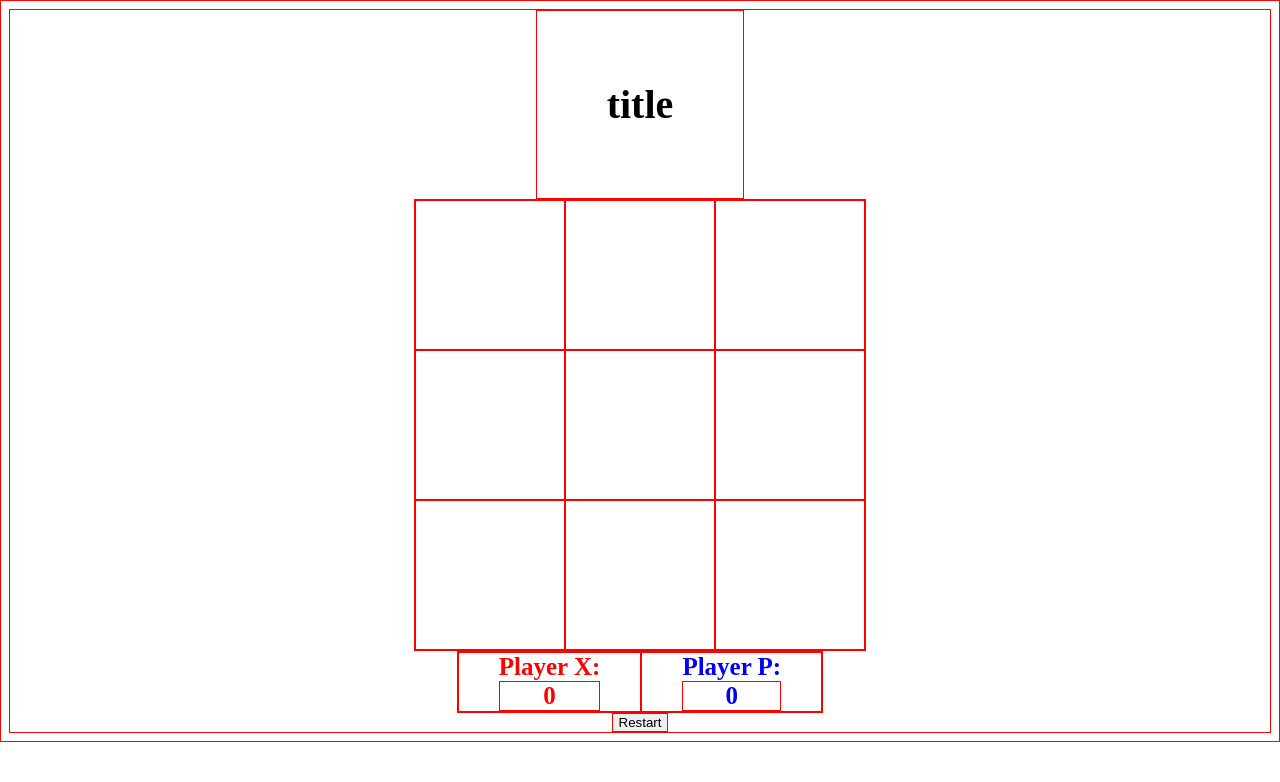
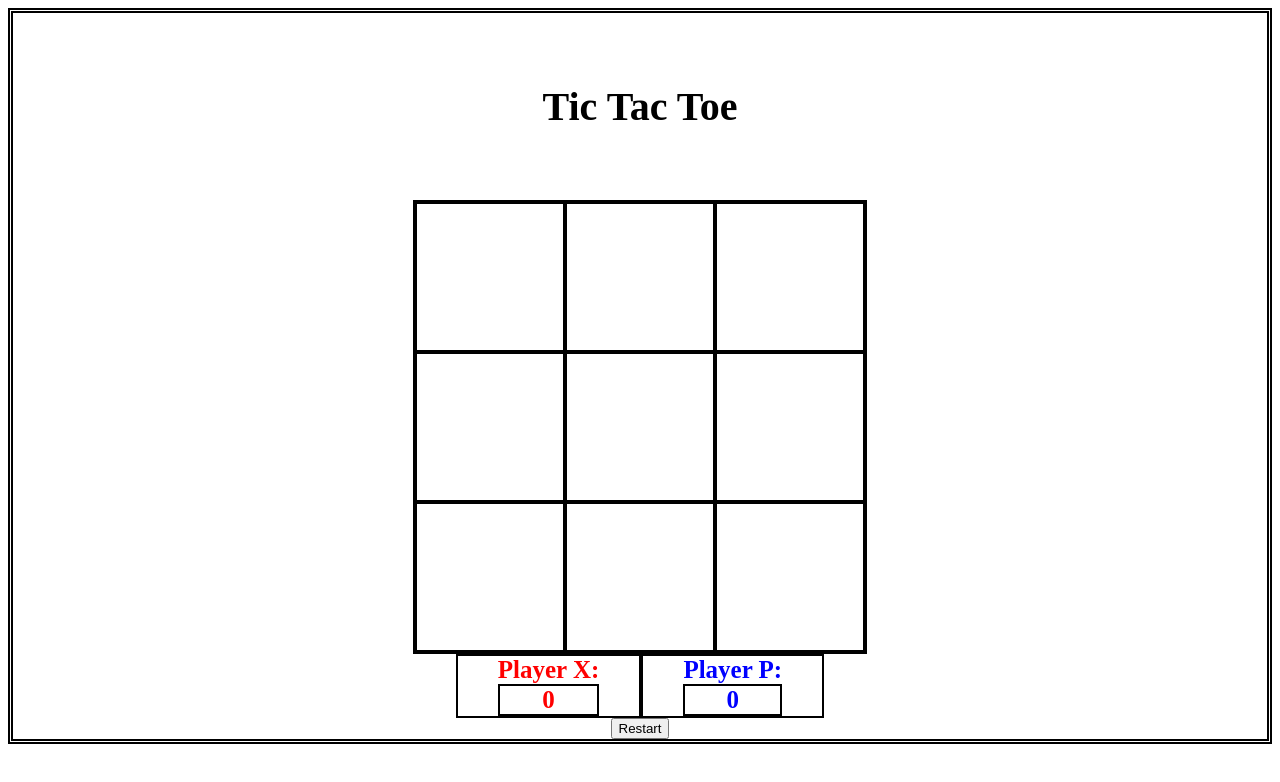
Before and after one commit to Maor-levin/small-tasks, a plain HTML site: page ticTacToe/index.html in a window 1280 px wide. Drawn offline with Linux system fonts and the light colour scheme.

Commit message:
added borders

```diff
--- a/ticTacToe/index.html
+++ b/ticTacToe/index.html
@@ -8,7 +8,7 @@
     <script src="script.js" defer></script>
 </head>
 <body>
-    <div class="title">title</div>
+    <div class="title">Tic Tac Toe</div>
     <div class="gameBorder">
         <div class="box"></div>
         <div class="box"></div>
--- a/ticTacToe/style.css
+++ b/ticTacToe/style.css
@@ -1,17 +1,17 @@
-* {
-    border: 1px solid red;
-}
+
 body{
     display: flex;
     justify-content: center;
     align-items: center;
     flex-direction: column;
+    border: double black 5px;
 }
 .gameBorder{
     height: 450px;
     width: 450px;
     flex-wrap: wrap;
     display: flex;
+    border: solid black 2px;
 }
 .title{
     padding: 70px;
@@ -19,12 +19,14 @@ body{
     font-weight: 700;
 }
 .scores{
+
     display: flex;
 }
 .playerX, .playerO{
     padding: 0 40px;
     font-size: 25px;
     font-weight: 800;
+    border: solid black 2px;
 }
 .playerX{
     color: red;
@@ -34,6 +36,7 @@ body{
 }
 .xscore, .oscore{
     text-align: center;
+    border: solid black 2px;
 }
 .box{
 height: 150px;
@@ -44,4 +47,5 @@ align-items: center;
 justify-content: center;
 font-weight: 800;
 font-size: 80px;
+border: solid black 2px;
 }
```
